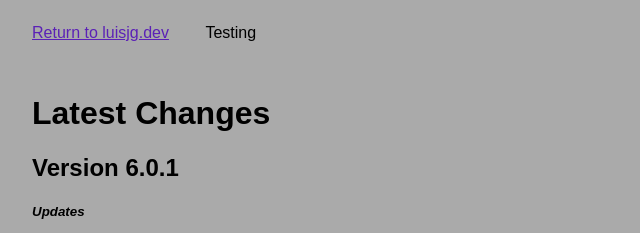
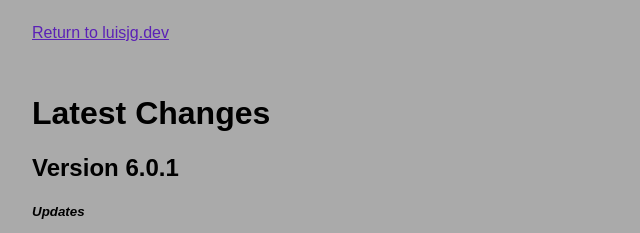
Before and after one commit to luisjg/change-log, a plain HTML site: page index.html in a window 1280 px wide. Shown: the top 233 px of the page, 292-932 px from the left. Drawn offline with Linux system fonts and the light colour scheme.

Commit message:
Remove the testing text.

```diff
--- a/index.html
+++ b/index.html
@@ -11,7 +11,6 @@
 		<div class="container">
 			<ol>
 				<ul><a href="https://luisjg.dev" rel="noopener noreferrer">Return to luisjg.dev</a></ul>
-				<ul>Testing</ul>
 			</ol>
 		</div>
 	</nav>
```
